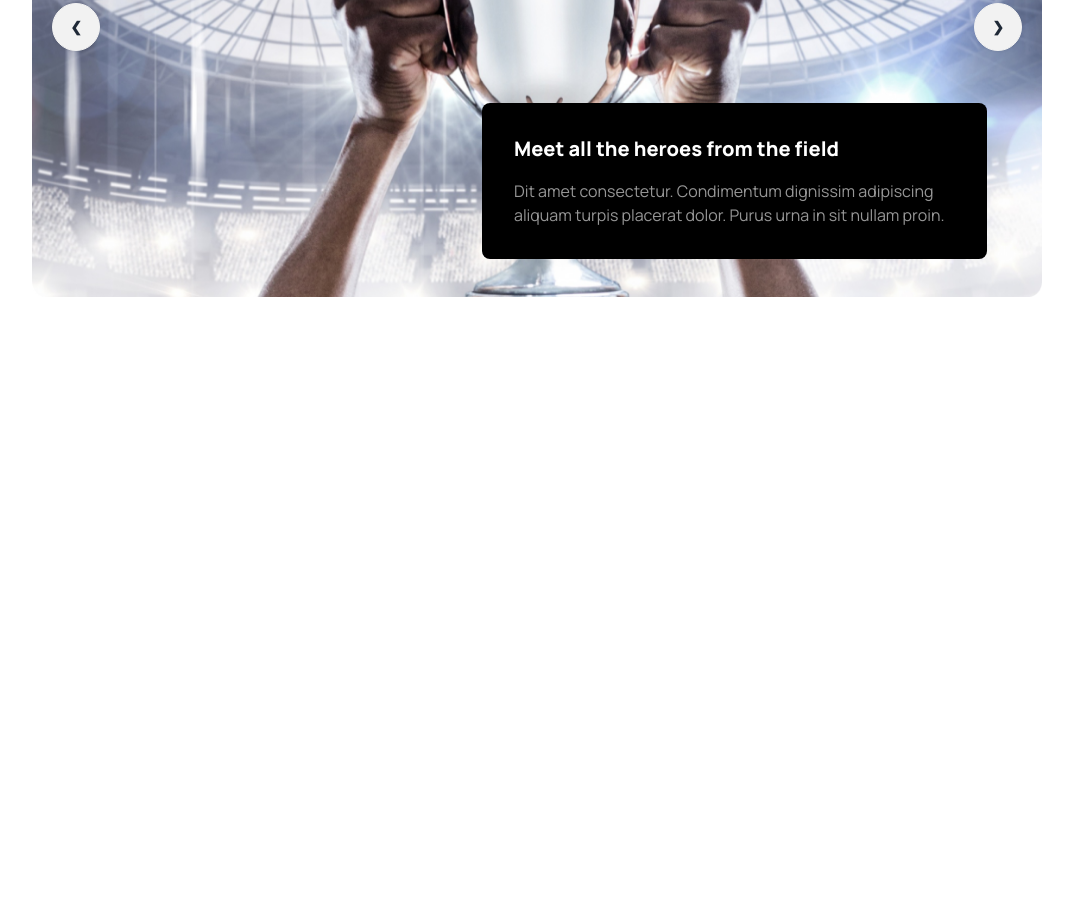
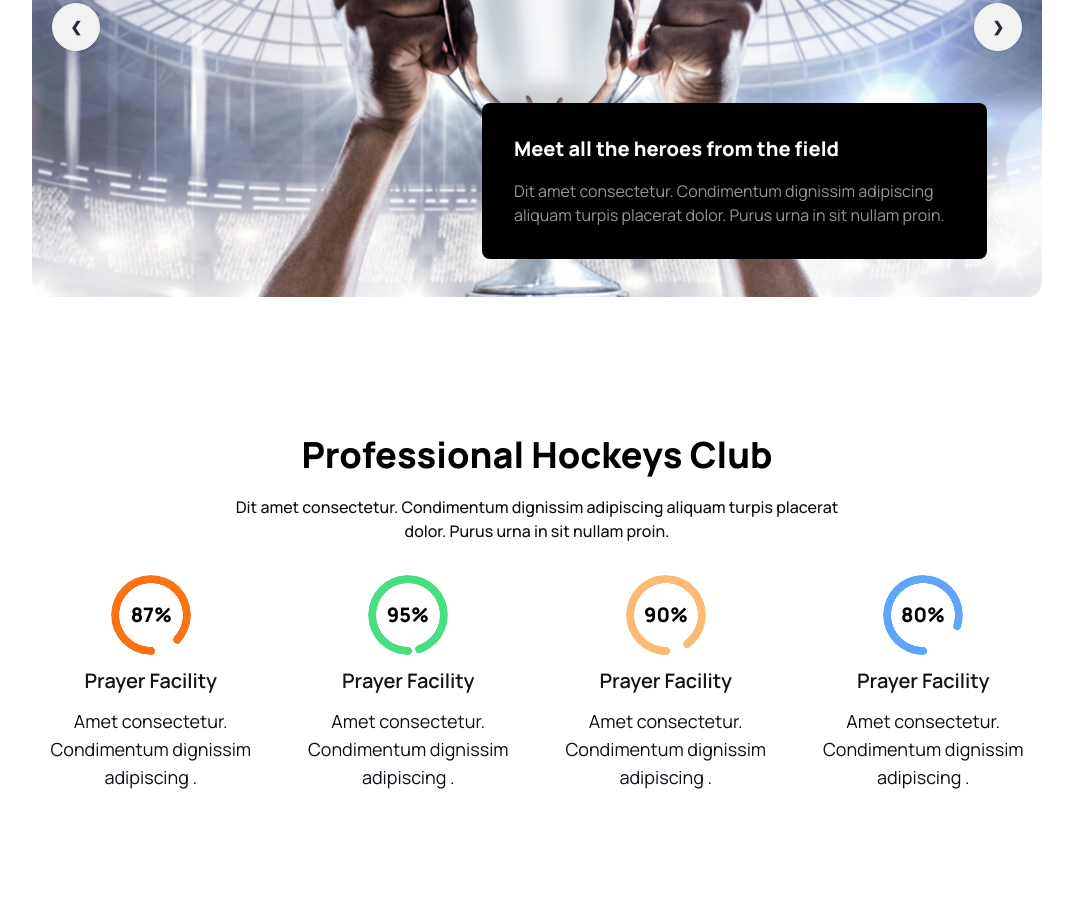
Before and after one commit to MDOMAR11/hockey-asignment-3, a plain HTML site: page index.html in a window 1280 px wide. Shown: the part 355-1278 px from the top of the page, without its empty margins (103-1176 px from the left). Before the commit the page ends 800 px from the top, so only its background shows below. Drawn offline with nearby package versions, Linux system fonts and the light colour scheme.

Commit message:
prgeassion bar add

```diff
--- a/index.html
+++ b/index.html
@@ -96,7 +96,38 @@
            <!-- END carousel or banner section -->
     </header>
     <main>
+        <!-- hockey club section -->
+        <section class="px-[135px] py-[100px] ">
+            <!-- content -->
+            <div class="space-y-5">
+                <h1 class="font-extrabold text-black text-center text-4xl">Professional Hockeys Club</h1>
+            <p class="text-center text-[#0d0d12] font-medium text-[16px]">Dit amet consectetur. Condimentum dignissim adipiscing aliquam turpis placerat <br>dolor. Purus urna in sit nullam proin. </p>
+            </div>
+            <!-- prgress bar  -->
+            <div class="flex text-center gap-5 py-8">
+                <div class="space-y-3 ">
+                    <div class="radial-progress  text-primary-content rotate-180 text-orange-500" style="--value:87;" role="progressbar"><span class="rotate-180 font-extrabold text-xl text-black">87%</span></div>
+                    <h1 class="text-[#131318] text-xl font-semibold">Prayer Facility</h1>
+                    <p class="text-[#0d0d18] text-lg">Amet consectetur. Condimentum dignissim adipiscing .</p>
+                </div>
+                <div  class="space-y-3 " >
+                    <div class="radial-progress  text-primary-content rotate-180 text-green-400" style="--value:95;" role="progressbar"><span class="rotate-180 font-extrabold text-xl text-black">95%</span></div>
+                    <h1 class="text-[#131318] text-xl font-semibold">Prayer Facility</h1>
+                    <p class="text-[#0d0d18] text-lg">Amet consectetur. Condimentum dignissim adipiscing .</p>
+                </div>
+                <div  class="space-y-3 ">
+                    <div class="radial-progress  text-primary-content rotate-180 text-orange-300" style="--value:90;" role="progressbar"><span class="rotate-180 font-extrabold text-xl text-black">90%</span></div>
+                    <h1 class="text-[#131318] text-xl font-semibold">Prayer Facility</h1>
+                    <p class="text-[#0d0d18] text-lg">Amet consectetur. Condimentum dignissim adipiscing .</p>
+                </div>
+                <div class="space-y-3 ">
+                    <div class="radial-progress  text-primary-content rotate-180 text-blue-400" style="--value:80;" role="progressbar"><span class="rotate-180 font-extrabold text-xl text-black">80%</span></div>
+                    <h1 class="text-[#131318] text-xl font-semibold">Prayer Facility</h1>
+                    <p class="text-[#0d0d18] text-lg">Amet consectetur. Condimentum dignissim adipiscing .</p>
+                </div>
+            </div>
 
+        </section>
     </main>
     <footer>
 
```
